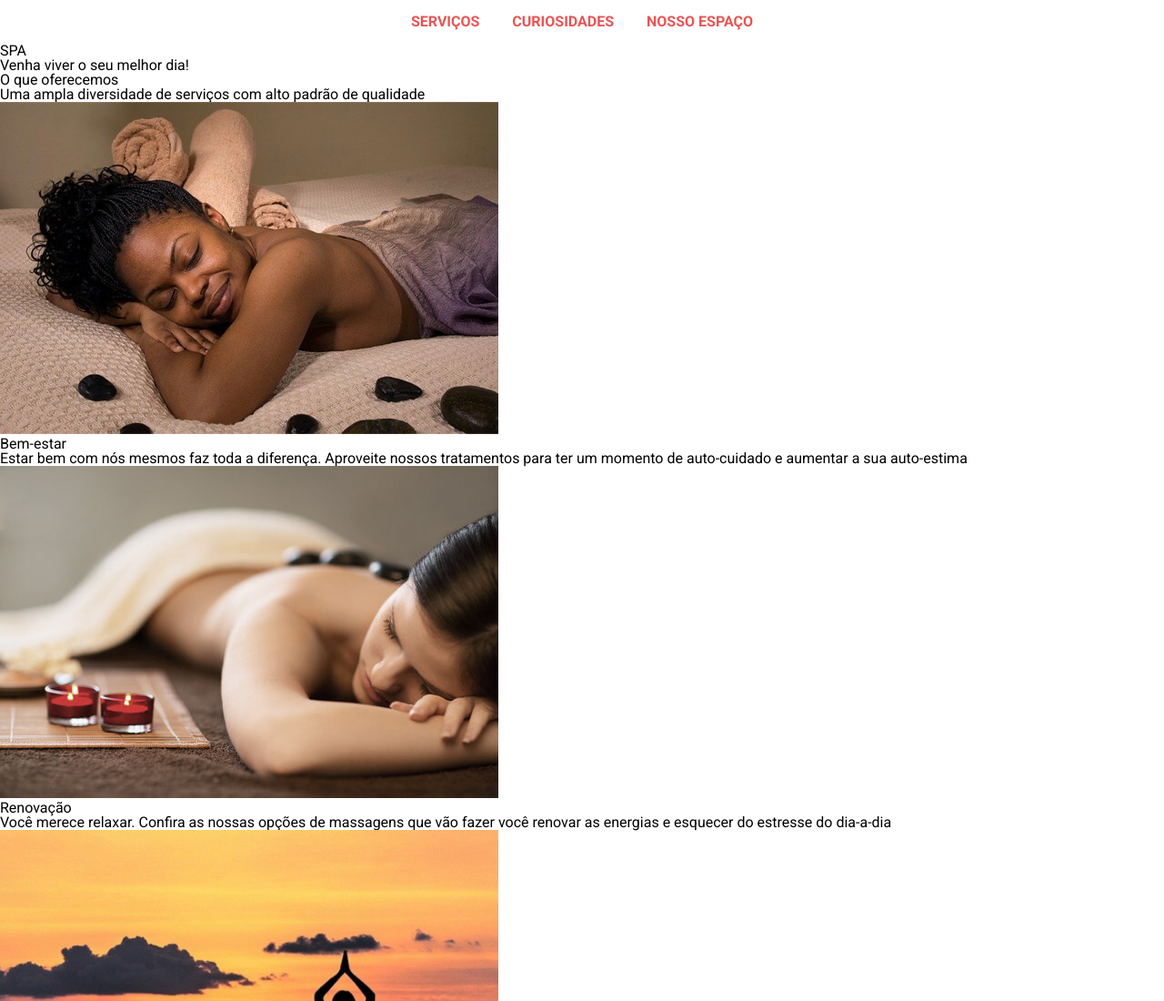
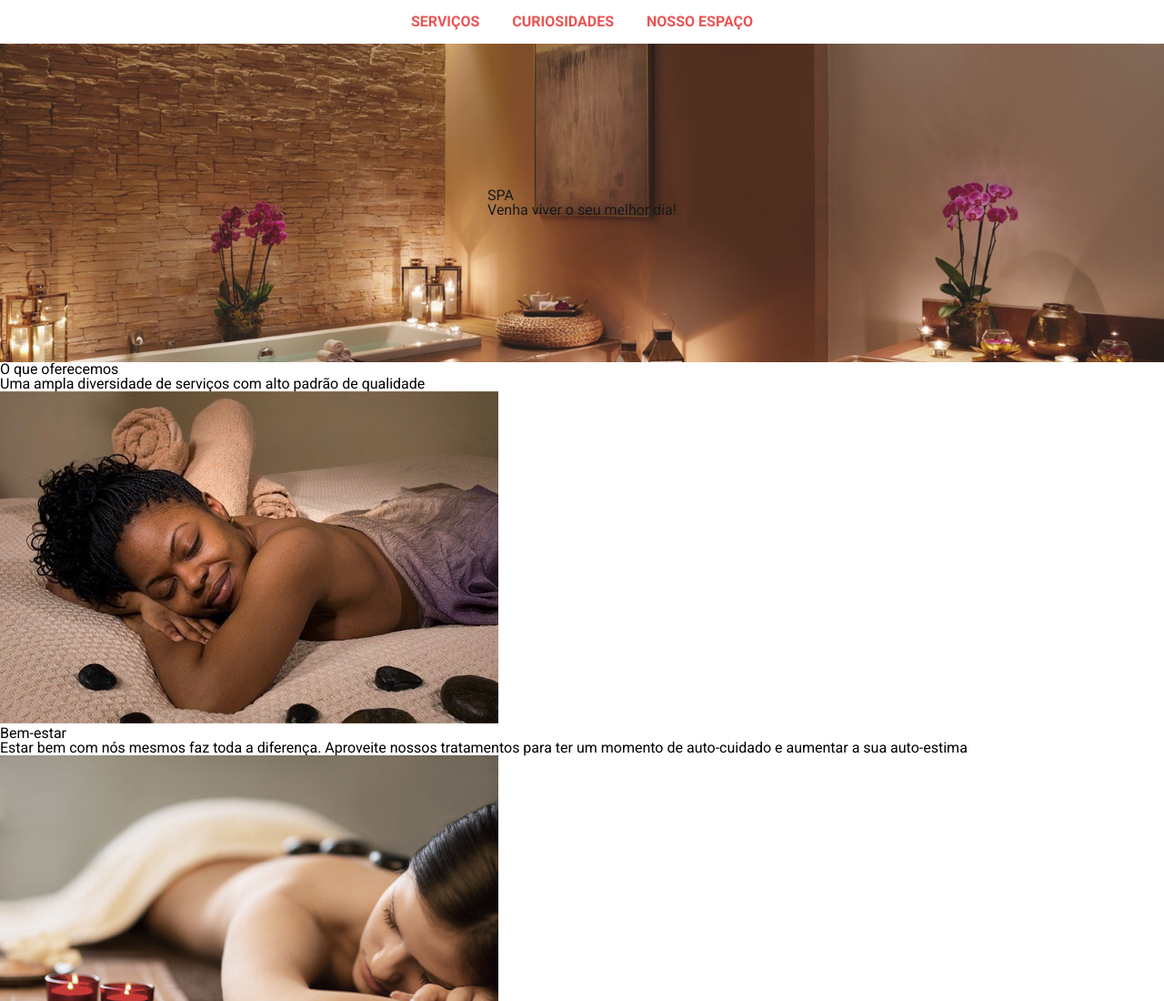
Before and after one commit to EdsonJunior29/Estudando_Sass, a plain HTML site: page index.html in a window 1280 px wide. Shown: the top 1100 px of the page at 91% size. Drawn offline with nearby package versions, Linux system fonts and the light colour scheme.

Commit message:
Adicionando imagem de fundo.

```diff
--- a/index.html
+++ b/index.html
@@ -35,8 +35,8 @@
                 </li>
             </ul>
         </nav>
-        <section>
-            <div>
+        <section class="banner">
+            <div class="inner-banner">
                 <h1>SPA</h1>
                 <h2>Venha viver o seu melhor dia!</h2>
             </div>
--- /dev/null
+++ b/styles/components/_banner.scss
@@ -0,0 +1,18 @@
+.banner{
+    //Adicionando imagem de fundo.
+    //imagem centralizada e sem repetição.
+    background: url(../../imagens/banner.jpeg) 27% center no-repeat;
+
+    //tamanho mínimo
+    min-height: 350px;
+    //propiedade para ocupação de toda a área que informamos
+    background-size: cover;
+    //para confirgurar os alinhamentos dos elementos internos
+    display: flex;
+    //Centralizar elementos
+    justify-content: center;
+    align-items: center;
+    //transparência do nosso fundo
+    opacity: 0.9;
+
+}
--- a/styles/style.scss
+++ b/styles/style.scss
@@ -1,2 +1,3 @@
 @import './abstract/base';
 @import './components/navbar';
+@import './components/banner';
```
Also changed, not shown: styles/style.css, 1 other file.
